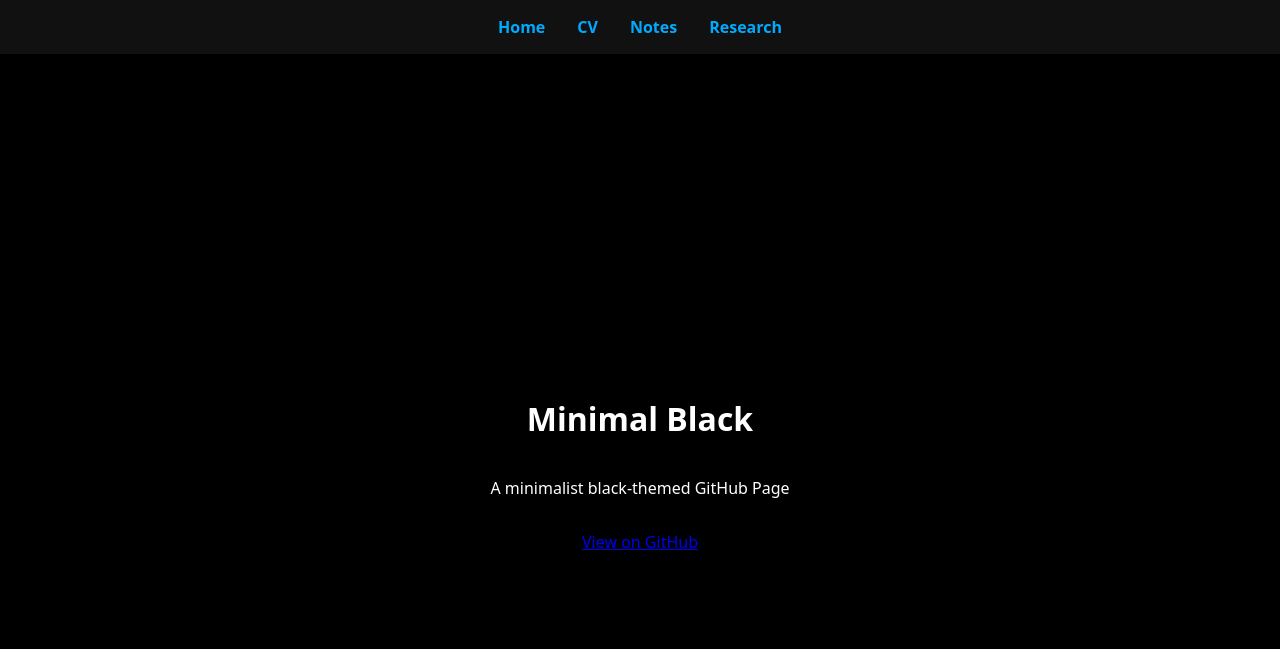
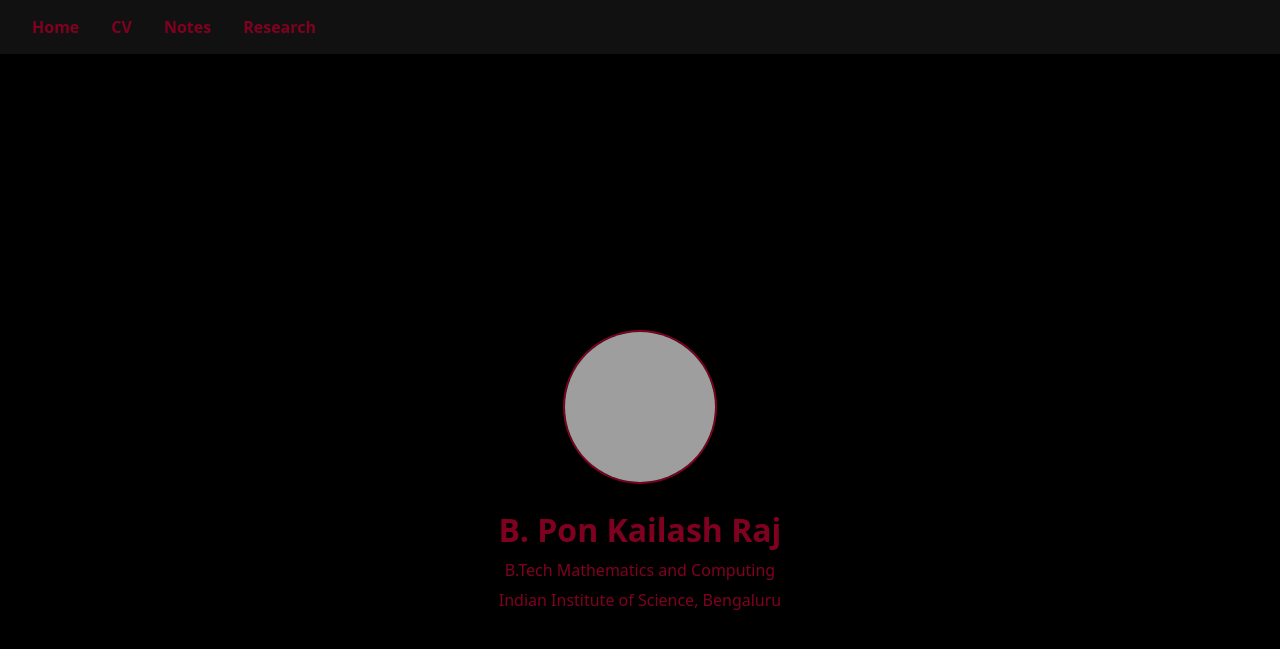
Before and after one commit to PONKAILASHRAJ/pk, a Jekyll site: the page index.html, which Jekyll copies as it is, in a window 1280 px wide. Shown: the top 649 px of the page. Built offline with Jekyll 4.4.1, drawn with Linux system fonts in a browser that asks for light colours; grey boxes are pictures that could not be loaded.

Commit message:
index.html

```diff
--- a/index.html
+++ b/index.html
@@ -3,13 +3,17 @@
 <head>
   <meta charset="UTF-8" />
   <meta name="viewport" content="width=device-width, initial-scale=1.0"/>
-  <title>Minimal Black</title>
+  <title>B. Pon Kailash Raj</title>
   <style>
+    :root {
+      --burgundy: #800020;
+    }
+
     body {
       margin: 0;
       padding: 0;
       background-color: #000;
-      color: #fff;
+      color: var(--burgundy);
       font-family: system-ui, sans-serif;
     }
 
@@ -17,14 +21,12 @@
       background: #111;
       padding: 1rem 2rem;
       display: flex;
-      justify-content: center;
+      justify-content: flex-start;
       gap: 2rem;
-      position: sticky;
-      top: 0;
     }
 
     nav a {
-      color: #0af;
+      color: var(--burgundy);
       text-decoration: none;
       font-weight: bold;
     }
@@ -33,13 +35,32 @@
       text-decoration: underline;
     }
 
-    main {
+    .container {
       display: flex;
       flex-direction: column;
       align-items: center;
       justify-content: center;
       text-align: center;
       height: calc(100vh - 64px);
+    }
+
+    .profile-pic {
+      width: 150px;
+      height: 150px;
+      border-radius: 50%;
+      object-fit: cover;
+      border: 2px solid var(--burgundy);
+      margin-bottom: 1rem;
+    }
+
+    h1 {
+      margin: 0.5rem 0 0.25rem;
+      font-size: 2rem;
+    }
+
+    p {
+      margin: 0.25rem 0;
+      color: var(--burgundy);
     }
   </style>
 </head>
@@ -51,10 +72,11 @@
     <a href="research.html">Research</a>
   </nav>
 
-  <main>
-    <h1>Minimal Black</h1>
-    <p>A minimalist black-themed GitHub Page</p>
-    <p><a href="https://github.com/your-username/your-repo-name">View on GitHub</a></p>
-  </main>
+  <div class="container">
+    <img src="profile.jpg" alt="Profile Picture" class="profile-pic" />
+    <h1>B. Pon Kailash Raj</h1>
+    <p>B.Tech Mathematics and Computing</p>
+    <p>Indian Institute of Science, Bengaluru</p>
+  </div>
 </body>
 </html>
```
